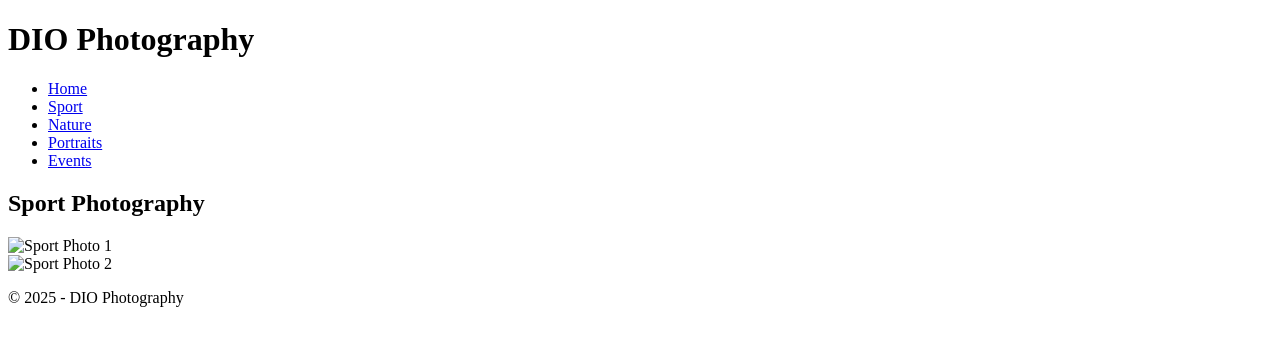
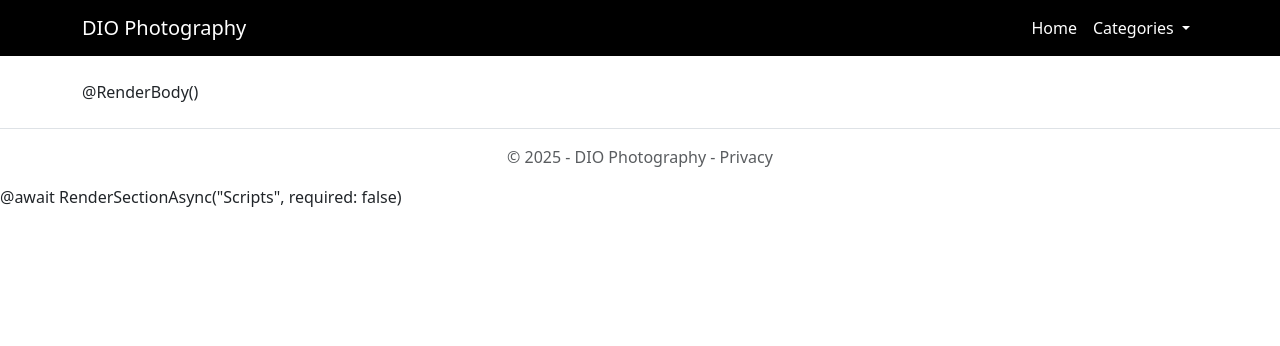
Before and after one commit to joshlockyerr/Landing-page-project, a plain HTML site: page index.html in a window 1280 px wide. Drawn offline with nearby package versions, Linux system fonts and the light colour scheme.

Commit message:
reverting back

```diff
--- a/index.html
+++ b/index.html
@@ -1,49 +1,60 @@
 <!DOCTYPE html>
 <html lang="en">
 <head>
-  <meta charset="UTF-8" />
-  <meta name="viewport" content="width=device-width, initial-scale=1.0" />
-  <title>DIO Photography - Sport</title>
-  <link rel="stylesheet" href="style.css" />
+    <meta charset="utf-8" />
+    <meta name="viewport" content="width=device-width, initial-scale=1.0" />
+    <title>@ViewData["Title"] - DIO Photography</title>
+    <link rel="stylesheet" href="~/lib/bootstrap/dist/css/bootstrap.min.css" />
+    <link rel="stylesheet" href="~/css/site.css" asp-append-version="true" />
+    <link rel="stylesheet" href="~/DIO_Photography.styles.css" asp-append-version="true" />
 </head>
 <body>
-  <!-- Fixed Header with Navigation -->
-  <header>
-    <div class="header-container">
-      <div class="logo">
-        <h1>DIO Photography</h1>
-      </div>
-      <nav>
-        <ul class="nav-menu">
-          <li><a href="index.html">Home</a></li>
-          <li><a href="sport.html">Sport</a></li>
-          <li><a href="nature.html">Nature</a></li>
-          <li><a href="portraits.html">Portraits</a></li>
-          <li><a href="events.html">Events</a></li>
-        </ul>
-      </nav>
+    <header>
+        <nav class="navbar navbar-expand-lg navbar-dark bg-black">
+            <div class="container">
+                <a class="navbar-brand text-white" asp-area="" asp-page="/Index">DIO Photography</a>
+                <button class="navbar-toggler" type="button" data-bs-toggle="collapse" data-bs-target="#navbarNav"
+                        aria-controls="navbarNav" aria-expanded="false" aria-label="Toggle navigation">
+                    <span class="navbar-toggler-icon"></span>
+                </button>
+                <div class="collapse navbar-collapse" id="navbarNav">
+                    <ul class="navbar-nav ms-auto">
+                        <li class="nav-item">
+                            <a class="nav-link text-white" asp-area="" asp-page="/Index">Home</a>
+                        </li>
+                        <li class="nav-item dropdown">
+                            <a class="nav-link dropdown-toggle text-white" href="#" id="photoCategories" role="button" data-bs-toggle="dropdown" aria-expanded="false">
+                                Categories
+                            </a>
+                            <ul class="dropdown-menu">
+                                <li><a class="dropdown-item" asp-page="/Photos/Sport">Sport</a></li>
+                                <li><a class="dropdown-item" asp-page="/Photos/Nature">Nature</a></li>
+                                <li><a class="dropdown-item" asp-page="/Photos/Portraits">Portraits</a></li>
+                                <li><a class="dropdown-item" asp-page="/Photos/Events">Events</a></li>
+                            </ul>
+                        </li>
+                    </ul>
+                </div>
+            </div>
+        </nav>
+    </header>
+
+    <div class="container mt-4">
+        <main role="main">
+            @RenderBody()
+        </main>
     </div>
-  </header>
 
-  <!-- Main Content for Sport Category -->
-  <main>
-    <section class="gallery">
-      <h2>Sport Photography</h2>
-      <div class="image-grid">
-        <!-- Place your sport images in the 'images' folder -->
-        <div class="image-item">
-          <img src="images/sport1.jpg" alt="Sport Photo 1" />
+    <footer class="border-top footer text-muted text-center mt-4 py-3">
+        <div class="container">
+            &copy; 2025 - DIO Photography - <a asp-area="" asp-page="/Privacy">Privacy</a>
         </div>
-        <div class="image-item">
-          <img src="images/sport2.jpg" alt="Sport Photo 2" />
-        </div>
-      </div>
-    </section>
-  </main>
+    </footer>
 
-  <!-- Footer -->
-  <footer>
-    <p>&copy; 2025 - DIO Photography</p>
-  </footer>
+    <script src="~/lib/jquery/dist/jquery.min.js"></script>
+    <script src="~/lib/bootstrap/dist/js/bootstrap.bundle.min.js"></script>
+    <script src="~/js/site.js" asp-append-version="true"></script>
+
+    @await RenderSectionAsync("Scripts", required: false)
 </body>
 </html>
--- a/styles.css
+++ b/styles.css
@@ -1,94 +1,172 @@
-/* Reset default styles */
-* {
+body {
+    font-family: Roboto, sans-serif;
+    margin: 0
+}
+
+a {
+    text-decoration: none;
+    color: #e5e7eb;
+}
+
+.top {
+    background-color: #1F2937;
+    display: flex;
+    flex-direction: column;
+}
+
+img {
+    width: 500px;
+}
+
+ul {
+    list-style-type: none;
     margin: 0;
     padding: 0;
-    box-sizing: border-box;
+    display: flex;
+    justify-content: space-between;
 }
 
-  body {
-    font-family: Arial, sans-serif;
-    line-height: 1.6;
+li {
+    margin: 10px;
 }
 
-  /* Fixed Header Styling */
-  header {
-    position: fixed;
-    top: 0;
-    width: 100%;
-    background-color: #000;
-    color: #fff;
-    z-index: 1000;
+.header {
+    display: flex;
+    justify-content: space-around;
+    margin-bottom: 68px;
+    align-items: center;
+    padding: 12px;
 }
 
-  .header-container {
-    display: flex;
-    justify-content: space-between;
-    align-items: center;
-    width: 90%;
-    max-width: 1200px;
-    margin: 0 auto;
-    padding: 1rem 0;
+.hero-info,
+.header-links {
+    color: #e5e7eb;
+    font-size: 18px;
 }
 
-  .logo h1 {
-    font-size: 1.5rem;
+.header-title,
+.hero-title {
+    font-size: 24px;
+    font-weight: bold;
+    color: #f9faf8;
 }
 
-  /* Navigation Menu Styling */
-  .nav-menu {
-    list-style: none;
-    display: flex;
+div.hero-title {
+    font-size: 48px;
 }
 
-  .nav-menu li {
-    margin-left: 20px;
+.hero {
+    display: flex;
+    flex-direction: row;
+    justify-content: space-around;
+    padding: 50px;
 }
 
-  .nav-menu li a {
-    text-decoration: none;
-    color: #fff;
-    font-size: 1rem;
-    transition: color 0.3s;
+.hero-container {
+    display: flex;
+    flex-direction: column;
+    width: 400px;
+    flex-wrap: wrap;
+
 }
 
-  .nav-menu li a:hover {
-    color: #ccc;
+button {
+    width: fit-content;
+    padding: 4px 14px;
+    margin-top: 5px;
+    border-radius: 10px;
+    background-color: #3882f6  ;
+    color: #f9faf8;
+    font-size: 18px;
 }
 
-  /* Add top padding so content is not hidden behind the fixed header */
-  main {
-    padding-top: 80px; /* Adjust according to header height */
-    width: 90%;
-    max-width: 1200px;
-    margin: 0 auto;
+.info {
+    width: 200px;
+    height: 200px;
 }
 
-  /* Gallery Styling */
-  .gallery {
-    margin-top: 2rem;
-  }
-
-  .gallery h2 {
-    text-align: center;
-    margin-bottom: 1rem;
-  }
-
-  .image-grid {
-    display: grid;
-    grid-template-columns: repeat(auto-fit, minmax(250px, 1fr));
-    gap: 1rem;
-  }
-
-  .image-item img {
-    width: 100%;
-    height: auto;
+.info img {
+    width: 200px;
+    height: 200px;
+    border: 4px;
+    border-style: solid;
+    border-color: #3882f6;
     border-radius: 5px;
 }
 
-  /* Footer Styling */
-  footer {
-    background-color: #f4f4f4;
+.information-section {
+    display: flex;
+    flex-direction: column;
     text-align: center;
-    padding: 1rem 0;
-    margin-top: 2rem;
+    margin-top: 32px;
+    margin-bottom: 64px;
 }
+
+.information-imgs {
+    display: flex;
+    margin-top: 32px;
+    justify-content: space-around;
+    margin-right: 100px;
+    margin-left: 100px;
+    margin-bottom: 32px;
+}
+
+.information-heading {
+    font-size: 36px;
+    font-weight: 900;
+    color: #1F2937;
+}
+
+.quote-section {
+    background-color: #e5e7eb;
+    display: flex;
+    flex-direction: column;
+    padding: 100px;
+
+}
+
+.quote {
+    font-size: 36px;
+    font-style: italic;
+    width: 500px;
+    align-self: center;
+}
+
+.author {
+    align-self: center;
+    margin: 12px;
+    margin-left: 225px
+}
+
+.bottom-page {
+    display: flex;
+    margin-top: 40px;
+    margin-bottom: 20px;
+    background-color: #3882f6;
+    width: 700px;
+    color: #e5e7eb;
+    padding: 48px;
+    border-radius: 20px;
+    margin-left: auto;
+    margin-right: auto;
+    justify-content: space-around;
+}
+
+.bottom-container {
+    display: flex;
+    flex-direction: column;
+}
+
+.call-action {
+    font-size: 24px;
+    font-weight: bold;
+}
+
+.footer {
+    display: flex;
+    justify-content: center;
+    background-color: #1F2937;
+    color: #f9faf8;
+    padding: 40px;
+    font-size: 18px;
+}
```
Lines whose indentation alone changed are shown as unchanged.
